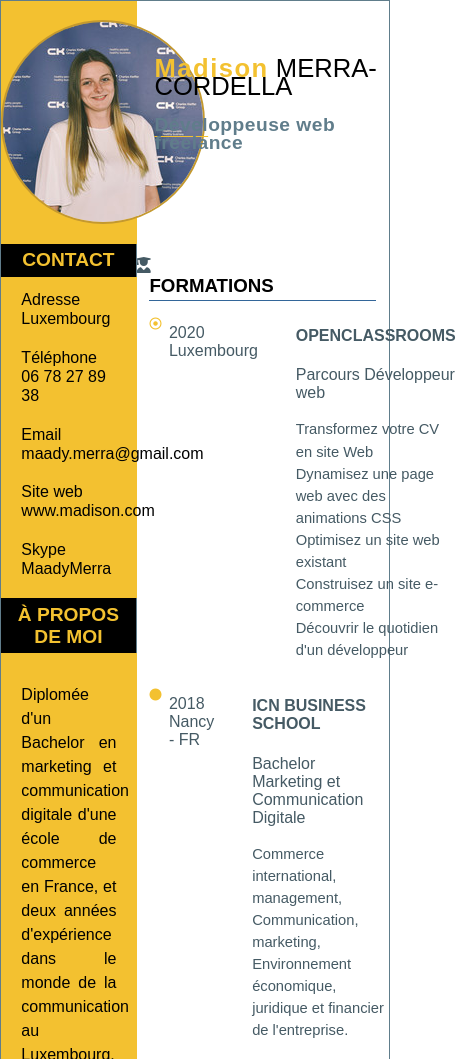
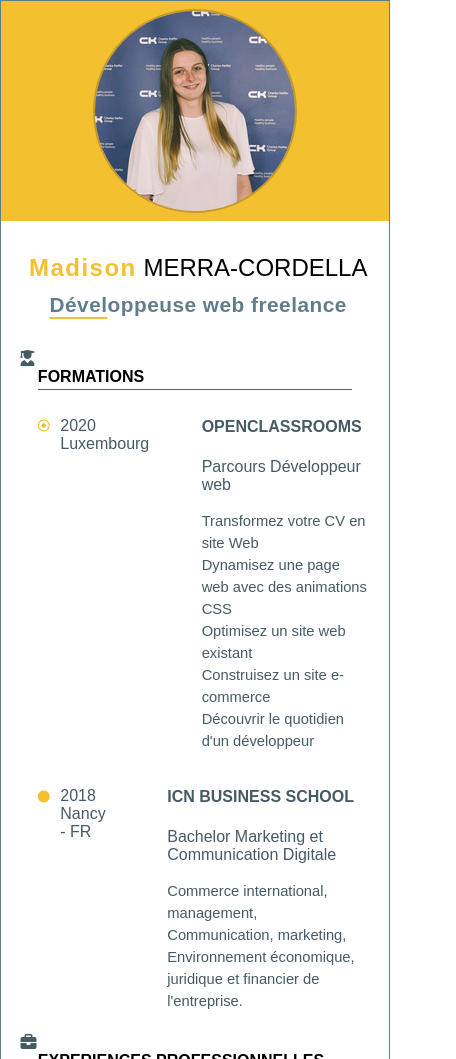
Before and after one commit to MadisonMerra/cvprojet2, a plain HTML site: page index.html in a window 390 px wide. Shown: the top 1059 px of the page, 456 px wide, since content can reach past the window. Drawn offline with Linux system fonts and the light colour scheme.

Commit message:
Update style.css

```diff
--- a/style.css
+++ b/style.css
@@ -119,7 +119,7 @@ a {
 /* Partie droite */
 #bloc_droit {
     width: 65%;
-    padding: 3.5% 0 2% 0;
+    padding: 2,5% 0 2% 0;
     color: #455A64;
 }
 
@@ -173,3 +173,129 @@ h3 > i {
     width: 200px;
     padding-left: 15%;
 }
+
+/* Partie responsive */
+
+@media all and (max-width: 800px){
+
+    header {
+        flex-direction: column;
+    }
+
+    #photo {
+        width: 100%;
+        padding: 2% 0 2% 0;
+    }
+
+    #titre {
+        width: 95%;
+        text-align: center;
+    }
+
+    main {
+        flex-direction: column-reverse;
+    }
+
+    #bloc_droit {
+        width: 90%;
+        margin: auto;
+    }
+
+    #bloc_gauche {
+        width: 100%;
+    }
+
+    address {
+        padding: 5% 15% 5% 15%;
+        text-align: center;
+        font-weight: bold;
+    }
+
+    #recommandation {
+        padding: 4% 0 4% 5%
+    }
+
+    h1 {
+        padding-top: 5%;
+    }
+
+    h2 {
+        padding-bottom: 5%;
+    }
+
+    #informations > p {
+        padding: 8% 15% 8% 15%;
+    }
+
+    #bloc_gauche h3 {
+        border-right: none;
+        border-top: 1px solid #ccc;
+        border-bottom: 1px solid #ccc;
+    }
+}
+
+@media all and (max-width: 500px){
+
+    h1 {
+        font-size: 150%;
+    }
+
+    h2 {
+        font-size: 130%;
+    }
+
+    .puce {
+        margin: 5% 2% 0 5%;
+    }
+}
+
+@media all and (max-width: 450px){
+
+    #bloc_droit > h3 {
+        font-size: 100%;
+    }
+
+    .puce {
+        margin: 6% 2% 0 5%;
+    }
+}
+
+@media all and (max-width: 355px) {
+
+    #photoclara {
+        width: 150px;
+        height: 150px;
+    }
+
+    #taille_photo {
+        width: 150px;
+    }
+
+    h2 {
+        font-size: 120%;
+    }
+
+    .mise_en_page {
+        flex-direction: column;
+    }
+
+    .etablissement {
+        margin-top: -17px;
+        padding-left: 0;
+        width: 250px;
+    }
+
+    .puce {
+        margin-top: -17px;
+        visibility: hidden;
+    }
+
+    #bloc_droit > h3 {
+        width: 100%;
+    }
+
+    .annee {
+        margin: 0;
+    }
+
+}
```
